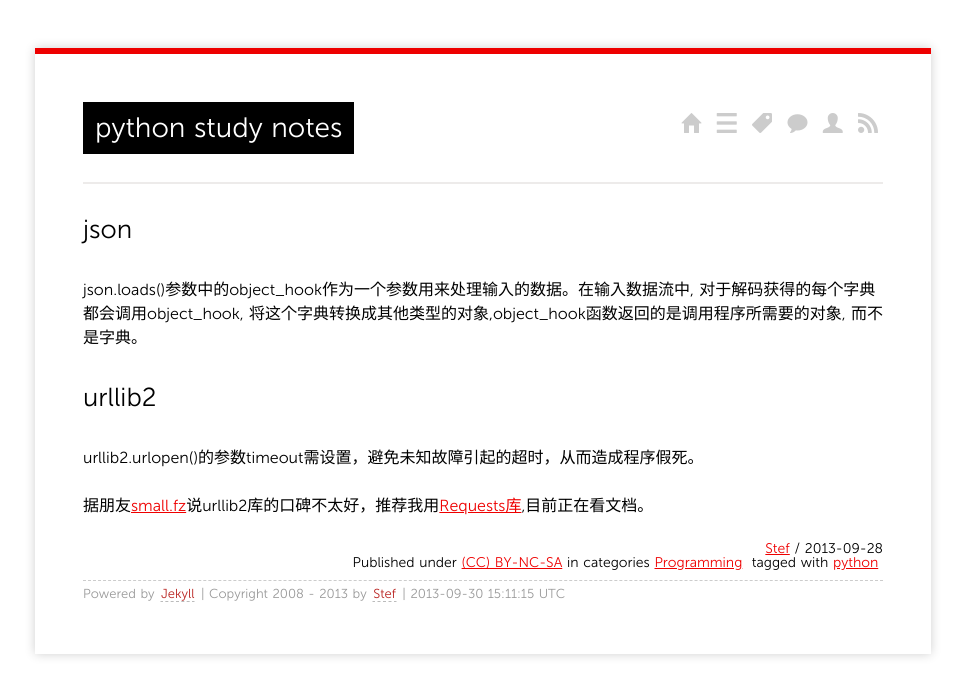
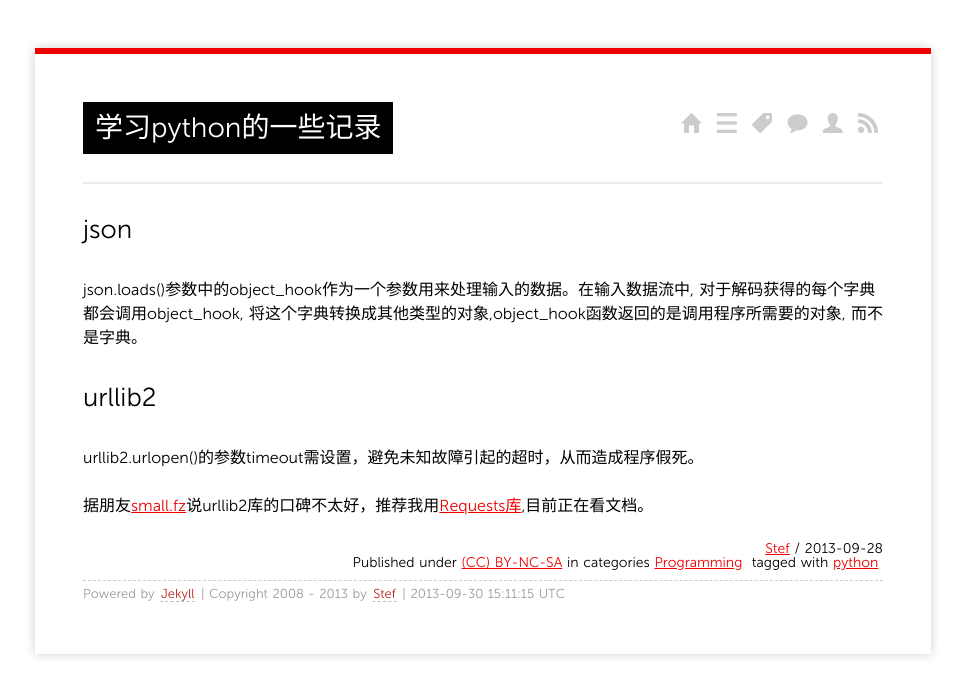
Before and after one commit to stefwoo/stefwoo.github.com, a Jekyll site: the page built from _posts/2013/2013-09-28-python-study-notes.md, in a window 1280 px wide. Shown: the top 696 px of the page, without its empty margins (157-1122 px from the left). Built offline with Jekyll 4.4.1, drawn with Linux system fonts in a browser that asks for light colours; Markdown is read by kramdown in place of the engine named in the settings; comment, search, counter and statistics services are not loaded.

Commit message:
change blog title to chinese

```diff
--- a/_posts/2013/2013-09-28-python-study-notes.md
+++ b/_posts/2013/2013-09-28-python-study-notes.md
@@ -1,6 +1,6 @@
 ---
 layout: post
-title: python study notes
+title: 学习python的一些记录
 categories:
 - Programming
 tags:
@@ -15,4 +15,4 @@ json.loads()参数中的object_hook作为一个参数用来处理输入的数据
 
 urllib2.urlopen()的参数timeout需设置，避免未知故障引起的超时，从而造成程序假死。
 
-据朋友[small.fz](bluemask.net)说urllib2库的口碑不太好，推荐我用[Requests库](http://cn.python-requests.org/en/latest/),目前正在看文档。
+据朋友[small.fz](http://bluemask.net)说urllib2库的口碑不太好，推荐我用[Requests库](http://cn.python-requests.org/en/latest/),目前正在看文档。
```
